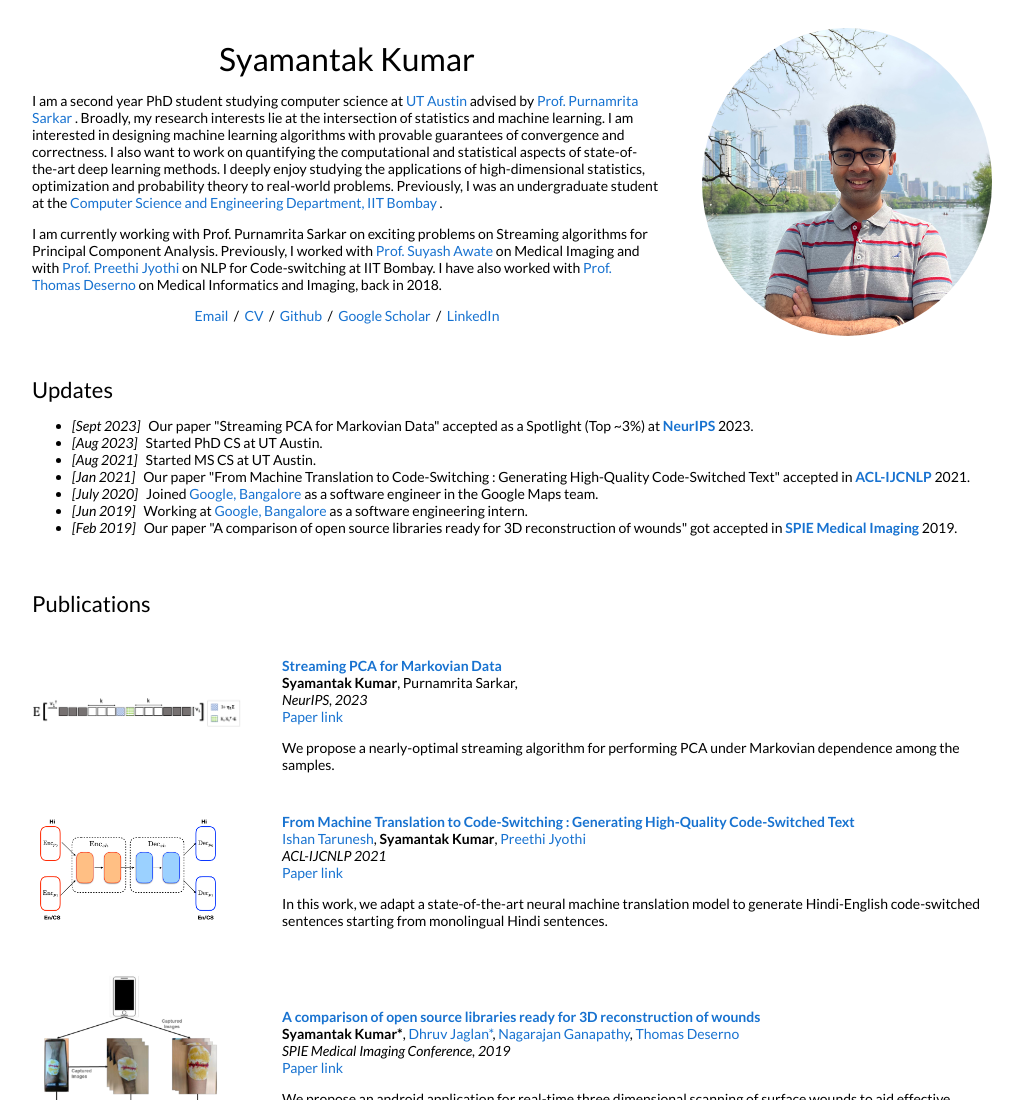
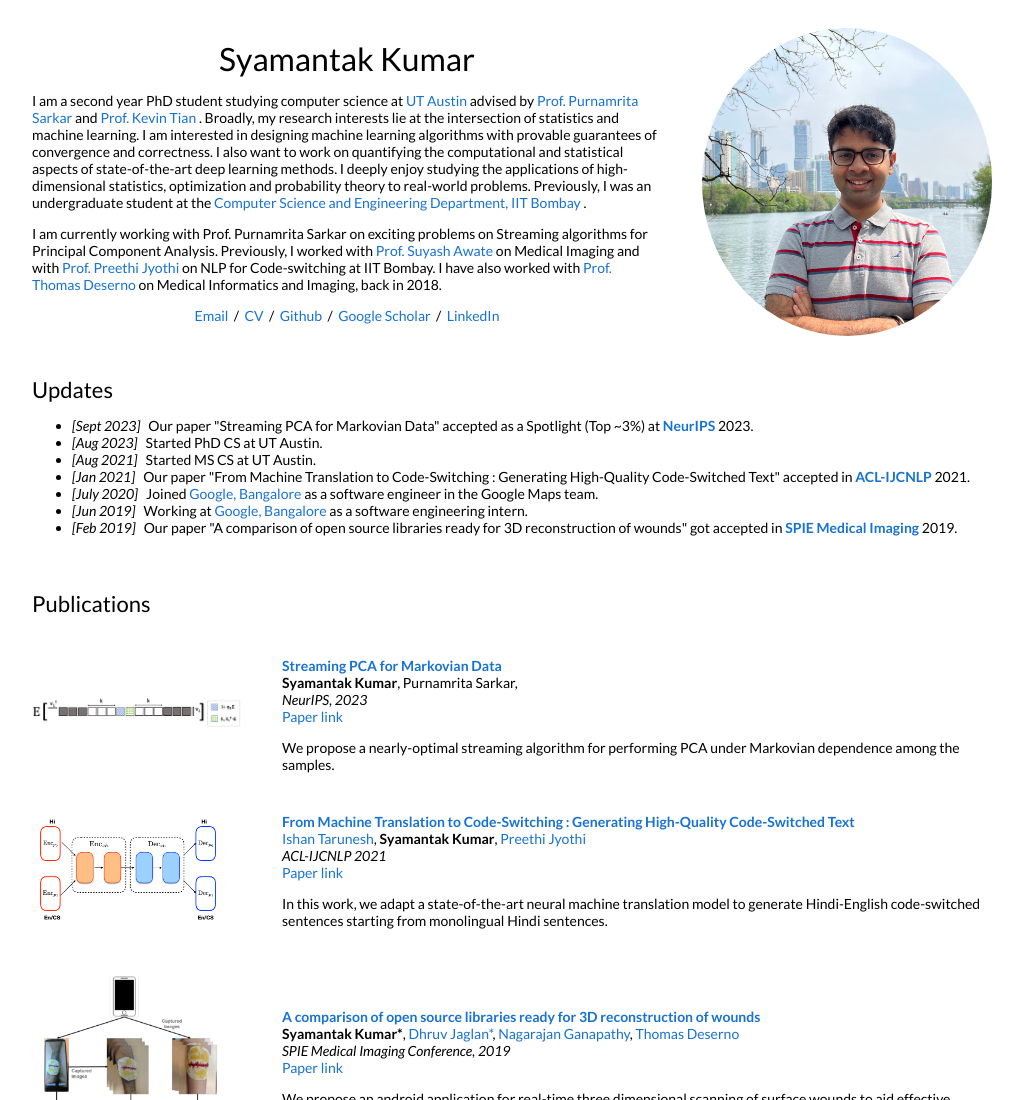
Before and after one commit to syamantakk/syamantakk.github.io, a plain HTML site: page index.html in a window 1280 px wide. Shown: the top 1100 px of the page, without its empty margins (128-1151 px from the left). Drawn offline with Linux system fonts and the light colour scheme.

Commit message:
Update index.html

```diff
--- a/index.html
+++ b/index.html
@@ -24,7 +24,7 @@
               </p>
               <!-- About -->
               <p>
-                I am a second year PhD student studying computer science at <a href="https://www.cs.utexas.edu/"> UT Austin </a> advised by <a href="https://cns.utexas.edu/directory/item/19-statistics/1941-sarkar-purnamrita?Itemid=349"> Prof. Purnamrita Sarkar </a>. Broadly, my research interests lie at the intersection of statistics and machine learning.
+                I am a second year PhD student studying computer science at <a href="https://www.cs.utexas.edu/"> UT Austin </a> advised by <a href="https://psarkar.github.io/"> Prof. Purnamrita Sarkar </a> and <a href="https://kjtian.github.io/"> Prof. Kevin Tian </a>. Broadly, my research interests lie at the intersection of statistics and machine learning.
                 I am interested in designing machine learning algorithms with provable guarantees of convergence and correctness. I also want to work on quantifying the computational and statistical aspects of state-of-the-art deep learning methods.
                 I deeply enjoy studying the applications of high-dimensional statistics, optimization and probability theory to real-world problems.
                 Previously, I was an undergraduate student at the <a href="https://www.cse.iitb.ac.in/"> Computer Science and Engineering Department, IIT Bombay </a>.
```
